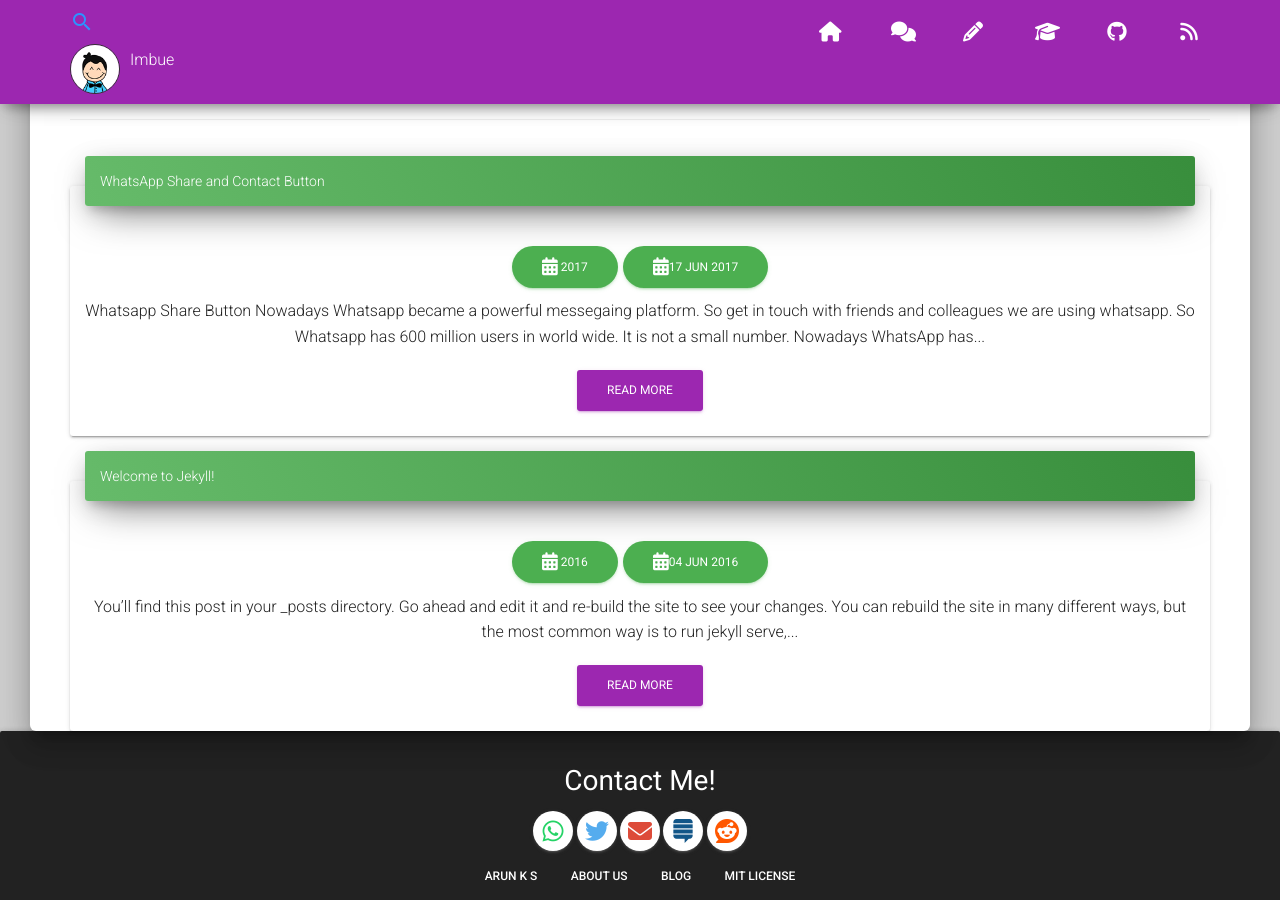
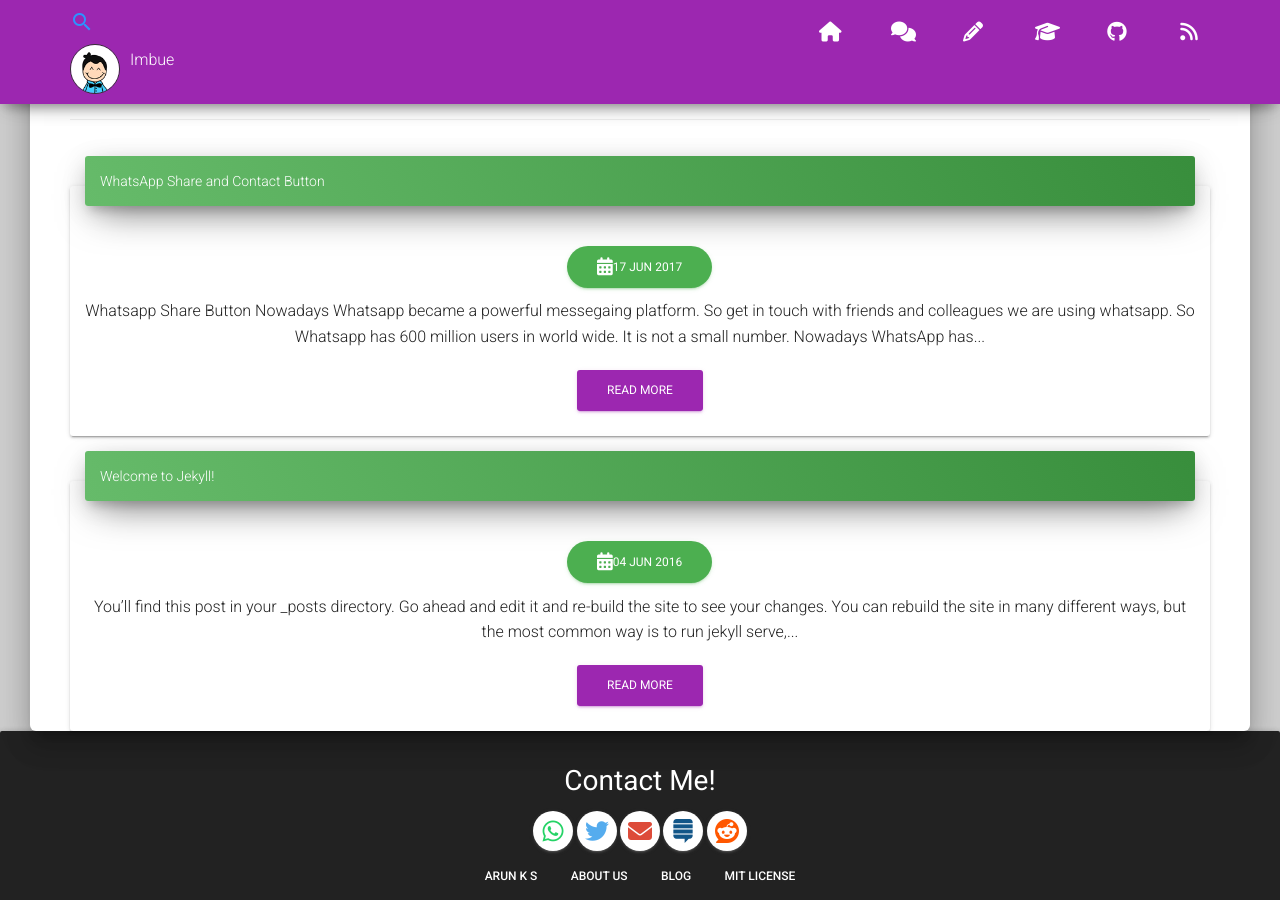
Before and after one commit to tip4programs/imbue, a Jekyll site: the page built from category/jekyll.md, in a window 1280 px wide and 900 px high, scrolled down 829 px. Built offline with Jekyll 4.4.1, drawn with Linux system fonts in a browser that asks for light colours; nearby versions of some CDN libraries.

Commit message:
Update posts_by_category.html

```diff
--- a/_layouts/posts_by_category.html
+++ b/_layouts/posts_by_category.html
@@ -35,17 +35,17 @@ layout: default
       <div class="tab-pane active" role="tabpanel" style="overflow:hidden">
       {% capture post_year %}{{ post.date | date: '%Y' }}{% endcapture %}
       {% if forloop.first %}
-      <button class="btn btn-success btn-round">
+      <!-- <button class="btn btn-success btn-round">
       <i class="fa fa-calendar" aria-hidden="true"></i> {{ post_year}}
-      </button>
+      </button> -->
       {% endif %}
             {% if forloop.first == false %}
                 {% assign previous_index = forloop.index0 | minus: 1 %}
                 {% capture previous_post_year %}{{ site.categories[page.categories][previous_index].date | date: '%Y' }}{% endcapture %}
                 {% if post_year != previous_post_year %}
-                <button class="btn btn-success btn-round">
+                <!-- <button class="btn btn-success btn-round">
                 <i class="fa fa-calendar" aria-hidden="true"></i> {{ post_year }}
-                </button>
+                </button> -->
                 {% endif %}
             {% endif %}
              <button class="btn btn-success btn-round">
```
